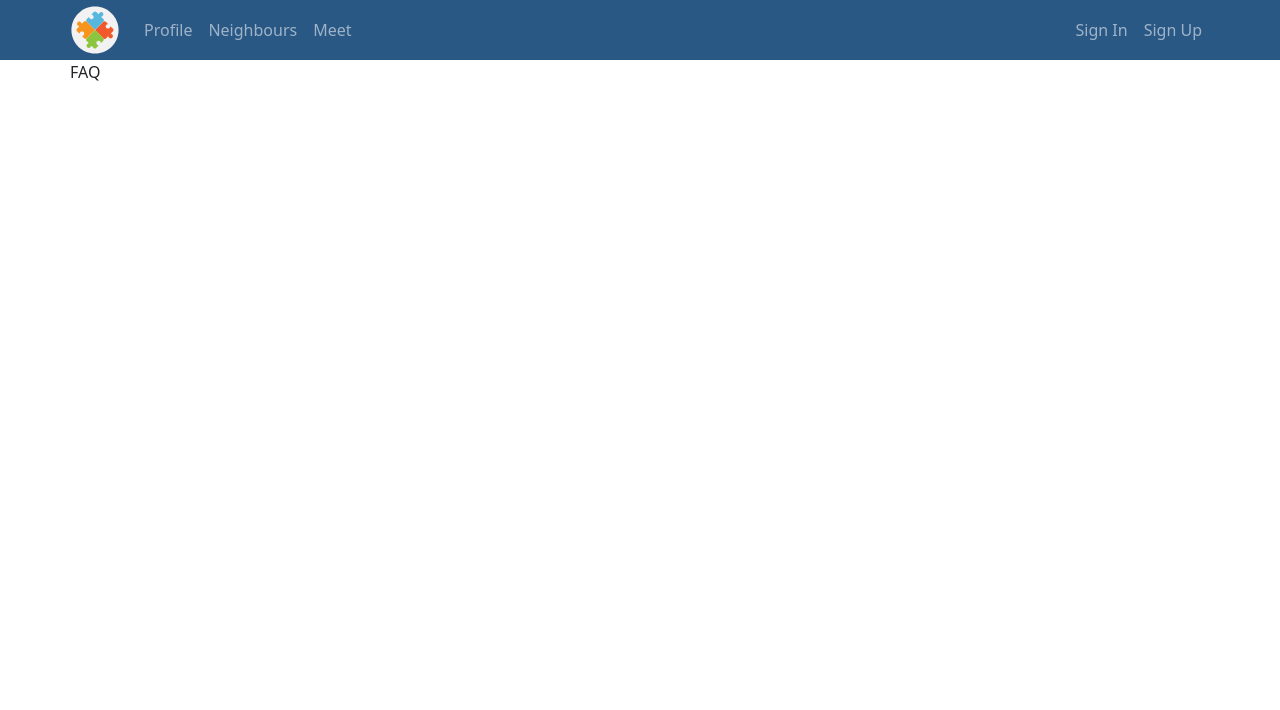
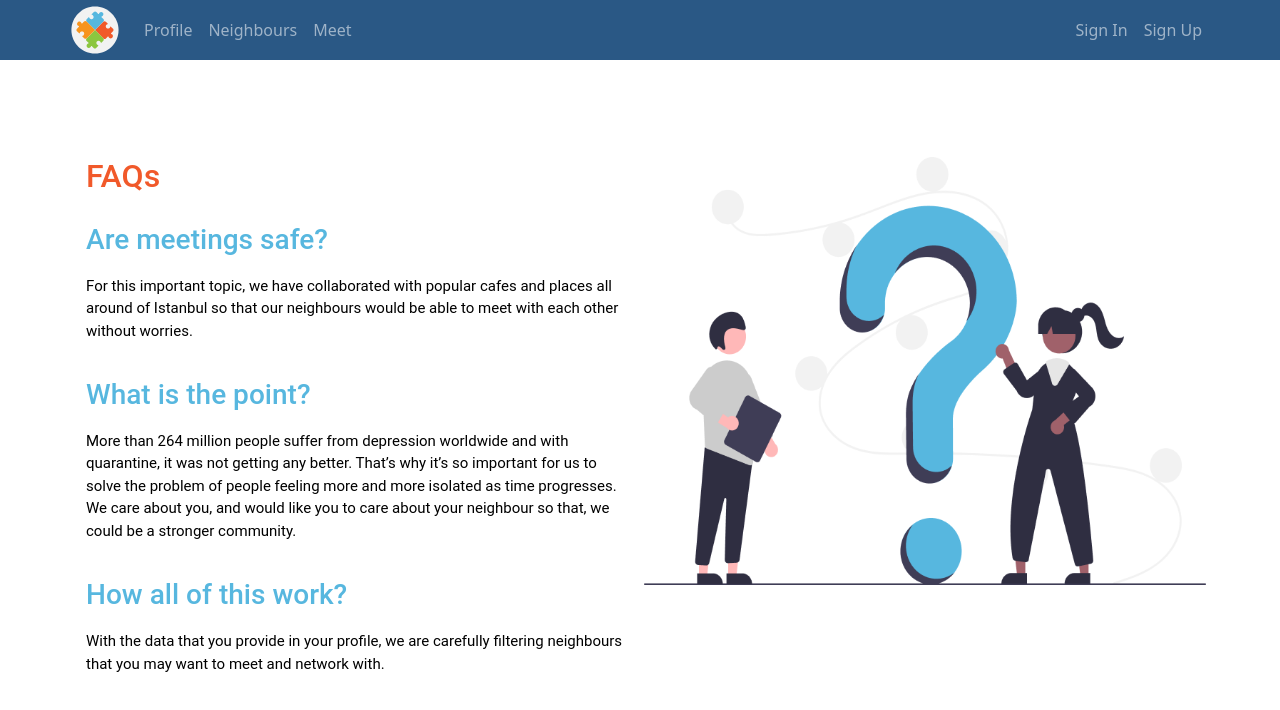
Before and after one commit to ReCoded-Org/capstone-turkey-love-thy-neighbour, a React (Create React App) app: page /home in a window 1280 px wide. Shown: the top 710 px of the page. Built offline with nearby package versions, Linux system fonts and the light colour scheme.

Commit message:
Add text & picture

```diff
--- a/src/containers/Home/FAQ/index.jsx
+++ b/src/containers/Home/FAQ/index.jsx
@@ -1,13 +1,47 @@
 import React from "react";
+import { Container, Row, Col } from "react-bootstrap";
 
-// import { Container } from "react-bootstrap";
+import img from "../../../utils/UndrawQuestion.png";
 import "./index.scss";
 
 function FAQ() {
   return (
-    <section>
-      <p>FAQ</p>
-    </section>
+    <Container className="faq-container d-flex align-items-center">
+      <Row className="faq-row m-0">
+        <Col
+          xs={12}
+          sm={12}
+          md={6}
+          className="first-column p-3 pb-xs-5 pl-xs-30 pb-md-5 d-flex flex-column justify-content-center align-items-start"
+        >
+          <h2>FAQs</h2>
+          <h3>Are meetings safe?</h3>
+          <p>
+            For this important topic, we have collaborated with popular cafes
+            and places all around of Istanbul so that our neighbours would be
+            able to meet with each other without worries.
+          </p>
+          <h3>What is the point?</h3>
+          <p>
+            More than 264 million people suffer from depression worldwide and
+            with quarantine, it was not getting any better. That’s why it’s so
+            important for us to solve the problem of people feeling more and
+            more isolated as time progresses. We care about you, and would like
+            you to care about your neighbour so that, we could be a stronger
+            community.
+          </p>
+          <h3>How all of this work?</h3>
+          <p>
+            With the data that you provide in your profile, we are carefully
+            filtering neighbours that you may want to meet and network with.
+          </p>
+        </Col>
+
+        <Col xs={12} sm={12} md={6} className="p-3 px-xs-1 px-md-1 h-100">
+          <img src={img} alt="img" className="img-fluid" />
+        </Col>
+      </Row>
+    </Container>
   );
 }
 
--- a/src/containers/Home/FAQ/index.scss
+++ b/src/containers/Home/FAQ/index.scss
@@ -0,0 +1,37 @@
+@import "../../../style/variables";
+
+  h3{
+    color:  $logo-blue;
+    font-size: max(15px);
+    padding-top: 20px;
+    padding-bottom: 10px;
+
+    font-family: Roboto, sans-serif;
+  }
+
+  h2{
+    color:  $logo-red;
+    font-weight: bold;
+    font-family: Roboto, sans-serif;
+  }
+
+  p {
+    color: black;
+    font-size: 15px;
+    font-family: Roboto, sans-serif;
+  }
+
+  img {
+    width: 100%;
+    max-height: 450px;
+    @media screen and (max-width: 767px) {
+      max-height: 280px;
+    }
+  }
+
+  .first-column {
+    @media screen and (max-width: 768px) {
+      padding: 30px !important;
+
+    }
+  }
--- a/src/containers/Home/index.scss
+++ b/src/containers/Home/index.scss
@@ -1,22 +1,25 @@
-h1 {
-    font-size: 36px;
-  }
+// h1 {
+//     font-size: 20px;
+//   }
   .primary-hero-content-row,
   .secondary-hero-content-row,
+  .faq-row,
   .primary-hero-content-row > .col,
-  .secondary-hero-content-row > .col {
+  .secondary-hero-content-row > .col
+  .faq-row > .col{
     width: 100%;
   }
-//   .primary-hero-img-bg, //
-//   .social-proof-section, // section
-//   .primary-hero-content-container,
-//   .secondary-hero-content-container,
-//   .social-proof-content-container {
-//     height: calc(100vh - 60px);
-//   }
+
+  .social-proof-section, // section
+  .primary-hero-content-container,
+  .secondary-hero-content-container,
+  .social-proof-content-container,
+  .faq-container  {
+    height: calc(100vh - 40px);
+  }
 
 section {
-    height: calc(100vh - 60px);
+    height: calc(100vh - 40px);
 }
   .snapping-section {
     scroll-snap-align: start;
--- a/src/style/_variables.scss
+++ b/src/style/_variables.scss
@@ -1,3 +1,14 @@
+:root {
+    --logo-blue: #2a5885;
+    --logo-red: #f1592a;
+    --logo-orange: #f7941e;
+    --logo-green: #8cc63f;
+    --dark-blue: #2a5885;
+    --bootstrap-blue: #026fc2;
+    --black: #363a3d;
+    --white: #ffffff;
+  }
+
   // logo colors
   $logo-blue: #57b7df; // some headers
   $logo-red: #f1592a; // some headers
```
Also changed, not shown: src/utils/UndrawQuestion.png (added). Lines whose indentation alone changed are shown as unchanged.
